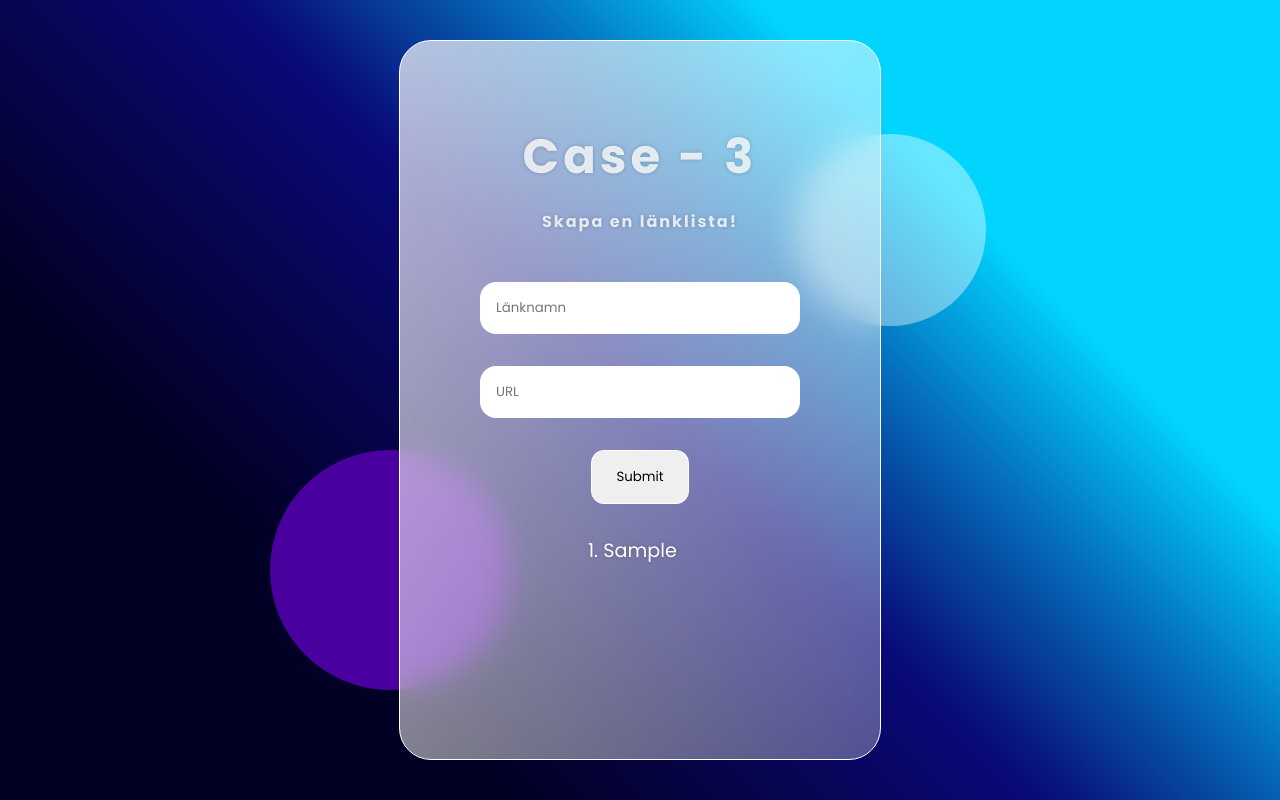
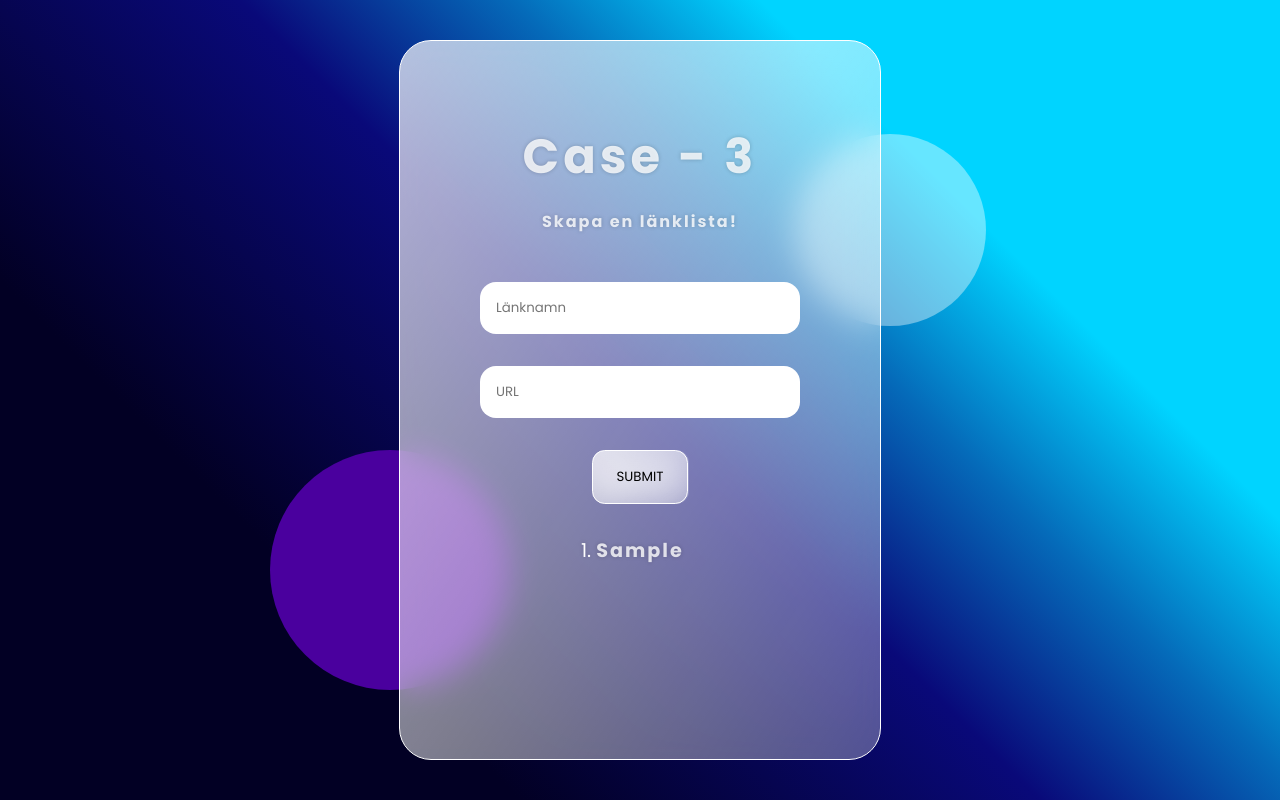
Before and after one commit to mollietsirigotis/case-3, a plain HTML site: page index.html in a window 1280 px wide. Both pictures are taken after typing "Sample", "Sample" into the empty fields and a click on the input "Submit". Drawn offline with Linux system fonts and the light colour scheme.

Commit message:
added more styling to submit button and a element

```diff
--- a/style.css
+++ b/style.css
@@ -111,7 +111,14 @@ p {
 #submit {
     padding: 1rem 1.5rem;
     border-radius: 0.8rem;
+    background: linear-gradient(to right bottom,
+            rgba(255, 255, 255, 0.7),
+            rgba(255, 255, 255, 0.3));
 
+
+    backdrop-filter: blur(1rem);
+    text-transform: uppercase;
+    cursor: pointer;
     border: 1px solid white;
 }
 
@@ -127,7 +134,10 @@ li {
 
 a {
     text-decoration: none;
-    color: white;
+    color: rgba(255, 255, 255, 0.8);
+    font-weight: bold;
+    letter-spacing: 2px;
+    text-shadow: 0 0 4px rgba(0, 0, 0, 0.2);
 }
 
 .link-container {
```
